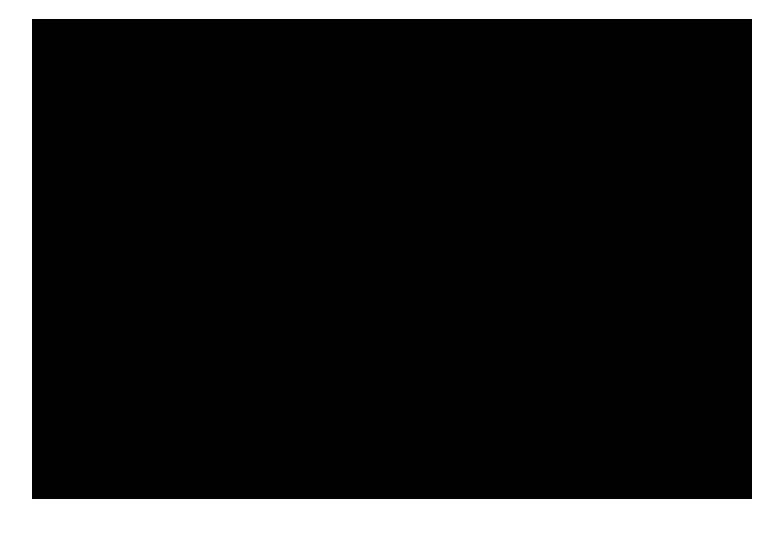
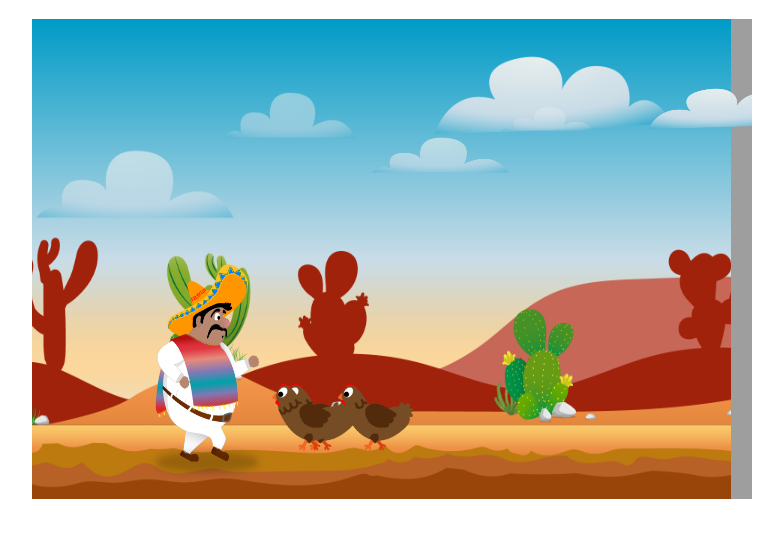
Before and after one commit to CaroWillers/PolloLoco, a plain HTML site: page index.html in a window 1280 px wide. Shown: the part 78-616 px from the top of the page, without its empty margins (248-1031 px from the left). Drawn offline with Linux system fonts and the light colour scheme; animation ran at ten frames a second.

Commit message:
Optimierungen

```diff
--- a/index.html
+++ b/index.html
@@ -11,9 +11,10 @@
     <script src="models/cloud.class.js"></script>
     <script src="models/background-object.class.js"></script>
     <script src="models/keyboard.class.js"></script>
-    <script src="models/world.class.js"></script>
     <script src="models/level.class.js"></script>
     <script src="levels/level1.js"></script>
+    <script src="models/world.class.js"></script>
+
     <script src="js/game.js"></script>
     <title>EL POLLO LOCO</title>
 </head>
--- a/levels/level1.js
+++ b/levels/level1.js
@@ -1,51 +1,37 @@
-const level1 = new Level();
-const enemies = [
+const level1 = new Level(
+    [
     new Chicken(),
     new Chicken(),
     new Chicken(),
-];
-
-const clouds = [
-    new Cloud(),
-];
-
-const backgroundObjects = [];
-
-
-function generateInitialBackgroundObjects(level) {
-    const segmentWidth = 719;
-    const initialRepeats = 10; // Initial number of times to repeat the background
-
-    for (let i = 0; i < initialRepeats; i++) {
-        addBackgroundSegment(level, i * segmentWidth * 2); // *2 to account for two sets of layers
-    }
-}
-
-function addBackgroundSegment(level, offsetX) {
-    const layers1 = [
-        'img/5_background/layers/air.png',
-        'img/5_background/layers/3_third_layer/1.png',
-        'img/5_background/layers/2_second_layer/1.png',
-        'img/5_background/layers/1_first_layer/1.png'
-    ];
-
-    const layers2 = [
-        'img/5_background/layers/air.png',
-        'img/5_background/layers/3_third_layer/2.png',
-        'img/5_background/layers/2_second_layer/2.png',
-        'img/5_background/layers/1_first_layer/2.png'
-    ];
-
-    layers1.forEach(layer => {
-        level.backgroundObjects.push(new BackgroundObject(layer, offsetX));
-    });
-
-    offsetX += 719; // Move to the next segment for the second set of layers
-
-    layers2.forEach(layer => {
-        level.backgroundObjects.push(new BackgroundObject(layer, offsetX));
-    });
-}
-
-// Generate initial background objects for level1
-generateInitialBackgroundObjects(level1);
+],
+[
+    new Cloud()
+],
+[
+    new BackgroundObject('img/5_background/layers/air.png',-719),
+    new BackgroundObject('img/5_background/layers/4_clouds/2.png',-719),
+    new BackgroundObject('img/5_background/layers/3_third_layer/2.png',-719),
+    new BackgroundObject('img/5_background/layers/2_second_layer/2.png',-719),
+    new BackgroundObject('img/5_background/layers/1_first_layer/2.png',-719),
+    new BackgroundObject('img/5_background/layers/air.png',0),
+    new BackgroundObject('img/5_background/layers/4_clouds/1.png',0),
+    new BackgroundObject('img/5_background/layers/3_third_layer/1.png',0),
+    new BackgroundObject('img/5_background/layers/2_second_layer/1.png',0),
+    new BackgroundObject('img/5_background/layers/1_first_layer/1.png',0),
+    new BackgroundObject('img/5_background/layers/air.png',719),
+    new BackgroundObject('img/5_background/layers/4_clouds/2.png',719),
+    new BackgroundObject('img/5_background/layers/3_third_layer/2.png',719),
+    new BackgroundObject('img/5_background/layers/2_second_layer/2.png',719),
+    new BackgroundObject('img/5_background/layers/1_first_layer/2.png',719),
+    new BackgroundObject('img/5_background/layers/air.png',719*2),
+    new BackgroundObject('img/5_background/layers/4_clouds/1.png',719*2),
+    new BackgroundObject('img/5_background/layers/3_third_layer/1.png',719*2),
+    new BackgroundObject('img/5_background/layers/2_second_layer/1.png',719*2),
+    new BackgroundObject('img/5_background/layers/1_first_layer/1.png',719*2),
+    new BackgroundObject('img/5_background/layers/air.png',719*3),
+    new BackgroundObject('img/5_background/layers/4_clouds/2.png',719*3),
+    new BackgroundObject('img/5_background/layers/3_third_layer/2.png',719*3),
+    new BackgroundObject('img/5_background/layers/2_second_layer/2.png',719*3),
+    new BackgroundObject('img/5_background/layers/1_first_layer/2.png',719*3),
+]
+);
--- a/models/character.class.js
+++ b/models/character.class.js
@@ -20,12 +20,12 @@ class Character extends MovableObject {
 
     animate() {
         setInterval(() => {
-            if (this.world.keyboard.RIGHT) {
+            if (this.world.keyboard.RIGHT && this.x < this.world.level.level_end_x) {
                 this.x += this.speed;
                 this.otherDirection = false;
             }
 
-            if (this.world.keyboard.LEFT) {
+            if (this.world.keyboard.LEFT && this.x > 0) {
                 this.x -= this.speed;
                 this.otherDirection = true;
             }
--- a/models/level.class.js
+++ b/models/level.class.js
@@ -2,6 +2,7 @@ class Level {
     enemies;
     clouds;
     backgroundObjects;
+    level_end_x = 2200;
 
     constructor(enemies, clouds, backgroundObjects) {
         this.enemies = enemies;
--- a/models/movable-object.class.js
+++ b/models/movable-object.class.js
@@ -7,7 +7,7 @@ class MovableObject {
     imageCache = {};
     currentImage = 0;
     speed = 0.15;
-    otherirection = false;
+    otherdirection = false;
 
     loadImage(path) {
         this.img = new Image();
--- a/models/world.class.js
+++ b/models/world.class.js
@@ -1,8 +1,6 @@
 class World {
     character = new Character();
-    enemies = level1.enemies;
-    clouds = level1.clouds;
-    backgroundObjects = level1.backgroundObjects;
+    level = level1;
     canvas;
     ctx;
     keyboard;
@@ -36,12 +34,13 @@ class World {
         this.ctx.clearRect(0, 0, this.canvas.width, this.canvas.height);
         this.ctx.translate(this.camera_x, 0);
 
-        this.addObjectToMap(this.backgroundObjects);
+        this.addObjectsToMap(this.level.backgroundObjects);
+
         this.addToMap(this.character);
-        this.addObjectToMap(this.clouds);
-        this.addObjectToMap(this.enemies);
+        this.addObjectsToMap(this.level.clouds);
+        this.addObjectsToMap(this.level.enemies);
+
         this.ctx.translate(-this.camera_x, 0);
-        this.checkBackgroundExtension();
 
         let self = this;
         requestAnimationFrame(function() {
@@ -49,18 +48,11 @@ class World {
     })
 }
 
-checkBackgroundExtension() {
-    const segmentWidth = 719;
-    const buffer = segmentWidth * 2; // Buffer distance to add new segments before reaching the edge
 
-    if (this.character.x + this.canvas.width > this.backgroundObjects[this.backgroundObjects.length - 1].x + buffer) {
-        this.generateBackgroundObjects();
-    }
-}
 
-addObjectToMap(objects) {
-    objects.forEach(object => {
-        this.addToMap(object);
+addObjectsToMap(objects) {
+    objects.forEach(o => {
+        this.addToMap(o);
     });
 }
 
```
Also changed, not shown: 2 other files.
